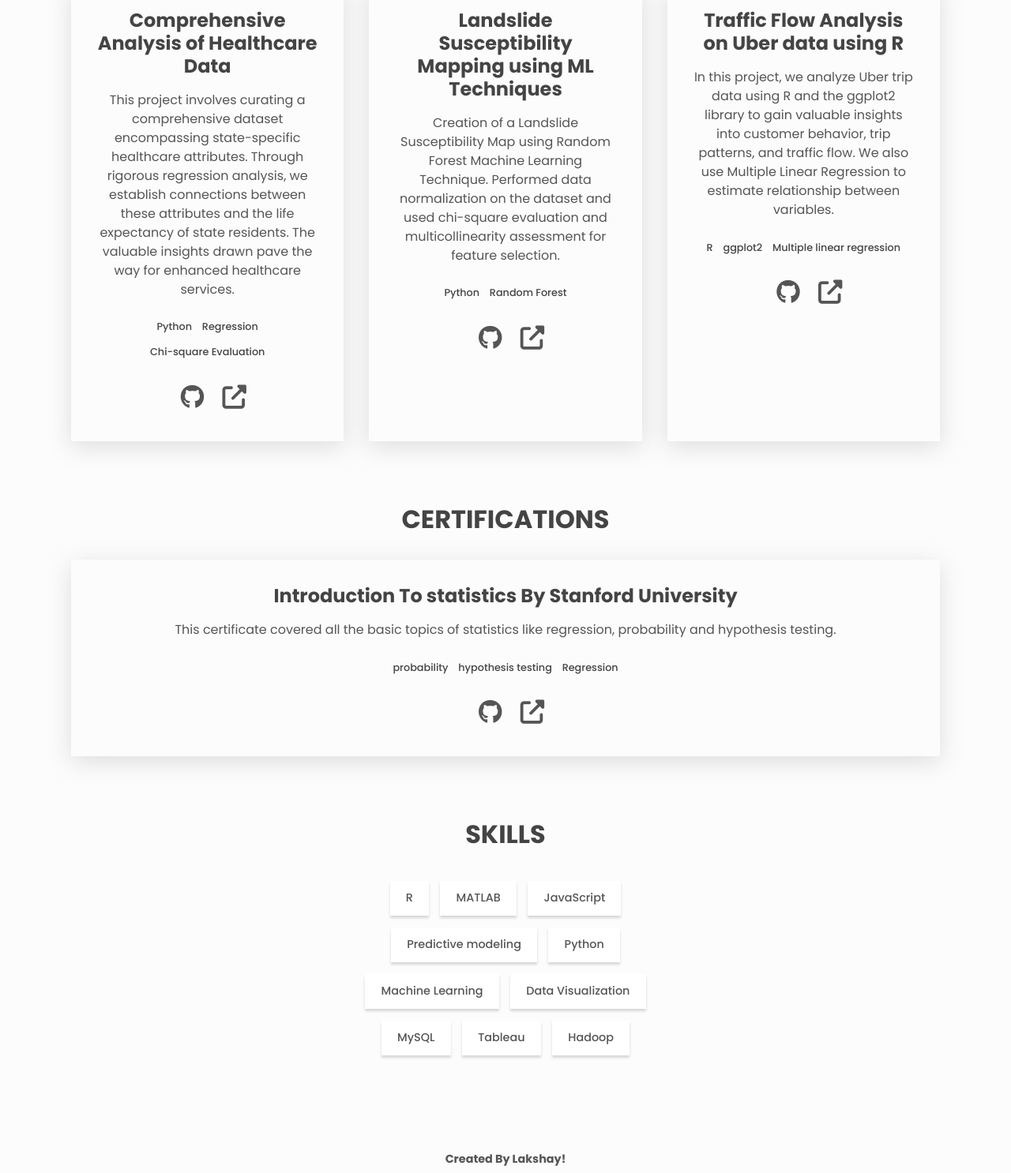
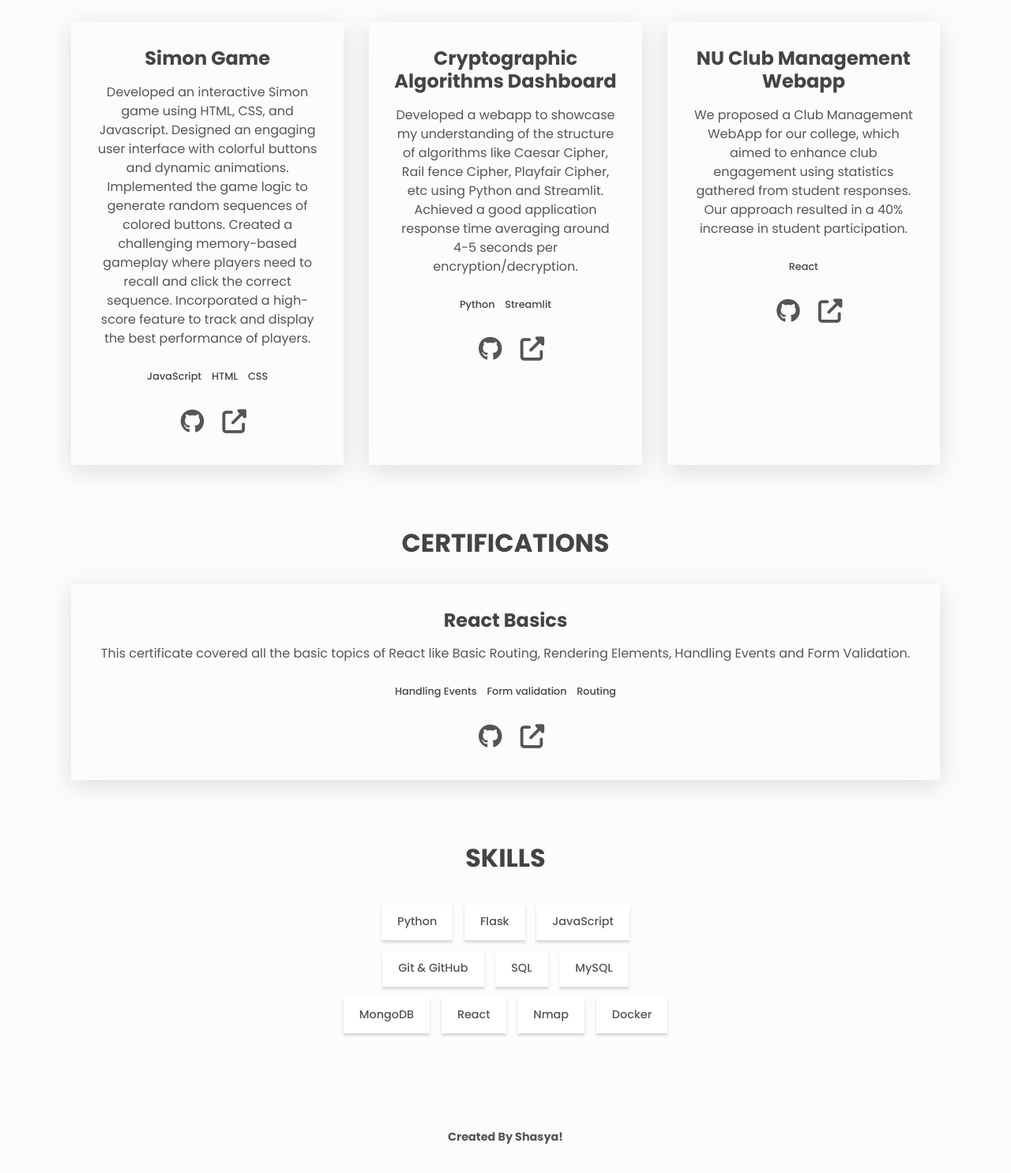
Before and after one commit to bhatnagarshasya/Portfolio, a plain HTML site: page index.html in a window 1280 px wide. Shown: the part 823-2309 px from the top of the page at 79% size. Drawn offline with Linux system fonts and the light colour scheme.

Commit message:
Update index.html

```diff
--- a/index.html
+++ b/index.html
@@ -31,7 +31,7 @@
   <body class="light" id="top">
     <header class="header center">
       <h3>
-        <a href="https://www.linkedin.com/in/lakshay-chhikara-705917289/" class="link"
+        <a href="https://www.linkedin.com/in/shasya-bhatnagar-0ab4b6283/" class="link"
           >{L}. <!--insert your initials here --></a
         >
       </h3> <!--use the linkedIn or any link in above href-->
@@ -69,23 +69,23 @@
     <main>
       <!-- About -->
       <div class="about center">
-        <h1>Hi, I am <span class="about__name">Lakshay.</span></h1>
-        <h2 class="about__role">Aspiring DataScientist</h2>
+        <h1>Hi, I am <span class="about__name">Shasya.</span></h1>
+        <h2 class="about__role">Aspiring CyberSec & DevOps enthusiast</h2>
         <p class="about__desc"> <!-- Edit the About make sure you add your degree!-->
-          B.Tech. CSE student specializing in Data Science, proficient in machine learning and statistics. I command programming languages like Python, R and MATLAB, enabling me to unravel intricate data complexities.
+          B.Tech. CSE student specializing in CyberSecurity, I've honed my expertise in a diverse range of skills. With a focus on cyber security, I've also gained experience in building fully functional web applications. Now, I'm eager to take on new challenges and opportunities to further expand my skills and contribute to dynamic projects and excel in my chosen field.
         </p> <!-- about you -->
         <br>
-        <a href="mailto:ashiksanyo01@gmail.com">Mail: lakshaychhikara9@gmail.com </a><p> Contact: +91 735587186</p>  <!--Change it to your mail id and contact no-->
+        <a href="mailto:ashiksanyo01@gmail.com">Mail: shasya.bhatnagar20@st.niituniversity.in </a><p> Contact: +91 9569994095</p>  <!--Change it to your mail id and contact no-->
       </br>
 
 
         <div class="about__contact center">
-          <a href="https://drive.google.com/file/d/1qdCOqXh-OWZpB15nxTVt00d1LiwGcNr3/view?usp=sharing" target="_blank"  > <!-- drive link for resume-->
+          <a href="https://drive.google.com/file/d/1PDFhuJNjgJtQMlNsyinBa2wr2Xh02bh_/view?usp=sharing" target="_blank"  > <!-- drive link for resume-->
             <span class="btn btn--outline">Resume</span>
           </a>
 
           <a
-            href="https://github.com/Lakshay1312" target="_blank"
+            href="https://github.com/bhatnagarshasya" target="_blank"
             aria-label="github"
             class="link link--icon"
           >
@@ -93,7 +93,7 @@
           </a> <!-- Github profile Link-->
 
           <a
-            href="https://www.linkedin.com/in/lakshay-chhikara-705917289/" target="_blank"
+            href="https://www.linkedin.com/in/shasya-bhatnagar-0ab4b6283/" target="_blank"
             aria-label="linkedin"
             class="link link--icon"
           >
@@ -108,19 +108,19 @@
 
         <div class="projects__grid">
           <div class="project">
-            <h3>Comprehensive Analysis of Healthcare Data</h3> <!--Peoject Title -->
+            <h3>Simon Game</h3> <!--Peoject Title -->
             <p class="project__description">
-              This project involves curating a comprehensive dataset encompassing state-specific healthcare attributes.
-              Through rigorous regression analysis, we establish connections between these attributes and the life expectancy of state residents. The valuable insights drawn pave the way for enhanced healthcare services.
+              Developed an interactive Simon game using HTML, CSS, and Javascript. Designed an engaging user interface with colorful buttons and dynamic animations. Implemented the game logic to generate random sequences of colored buttons.
+              Created a challenging memory-based gameplay where players need to recall and click the correct sequence. Incorporated a high-score feature to track and display the best performance of players.
             </p> <!--Project description-->
             <ul class="project__stack">
-              <li class="project__stack-item">Python</li>
-              <li class="project__stack-item">Regression</li>
-              <li class="project__stack-item">Chi-square Evaluation</li>
+              <li class="project__stack-item">JavaScript</li>
+              <li class="project__stack-item">HTML</li>
+              <li class="project__stack-item">CSS</li>
             </ul>
 
             <a
-              href="https://github.com/Lakshay1312" target="_blank"
+              href="https://github.com/bhatnagarshasya" target="_blank"
               aria-label="source code"
               class="link link--icon"
             >  <!--Project link-->
@@ -137,19 +137,19 @@
           </div>
 
           <div class="project">
-            <h3>Landslide Susceptibility Mapping using ML Techniques</h3>
+            <h3>Cryptographic Algorithms Dashboard</h3>
             <p class="project__description">
-              Creation of a Landslide Susceptibility Map using Random Forest Machine Learning Technique.
-              Performed data normalization on the dataset and used chi-square evaluation and multicollinearity assessment for feature selection.
+              Developed a webapp to showcase my understanding of the structure of algorithms like Caesar Cipher, Rail fence Cipher, Playfair Cipher, etc using Python and Streamlit.
+              Achieved a good application response time averaging around 4-5 seconds per encryption/decryption.
             </p>
             <ul class="project__stack">
               <li class="project__stack-item">Python</li>
-              <li class="project__stack-item">Random Forest</li>
+              <li class="project__stack-item">Streamlit</li>
             </ul>
 
             <a
-              href="https://github.com/Lakshay1312" target="_blank"
-              aria-label="https://github.com/Lakshay1312" target="_blank"
+              href="https://github.com/bhatnagarshasya" target="_blank"
+              aria-label="https://github.com/bhatnagarshasya" target="_blank"
               class="link link--icon"
             >
               <i aria-hidden="true" class="fab fa-github"></i>
@@ -164,15 +164,13 @@
           </div>
 
           <div class="project">
-            <h3>Traffic Flow Analysis on Uber data using R</h3>
+            <h3>NU Club Management Webapp</h3>
             <p class="project__description">
-              In this project, we analyze Uber trip data using R and the ggplot2 library to gain valuable insights into customer behavior, trip patterns, and traffic flow.
-              We also use Multiple Linear Regression to estimate relationship between variables.
+             We proposed a Club Management WebApp for our college, which aimed to enhance club engagement using statistics gathered from student responses.
+              Our approach resulted in a 40% increase in student participation.
             </p>
             <ul class="project__stack">
-              <li class="project__stack-item">R</li>
-              <li class="project__stack-item">ggplot2</li>
-              <li class="project__stack-item">Multiple linear regression</li>
+              <li class="project__stack-item">React</li>
             </ul>
 
             <a
@@ -197,14 +195,14 @@
         <h2 class="section__title">Certifications</h2>
 
       <div class="project">
-        <h3>Introduction To statistics By Stanford University</h3>
+        <h3>React Basics</h3>
         <p class="project__description">
-          This certificate covered all the basic topics of statistics like regression, probability and hypothesis testing.
+          This certificate covered all the basic topics of React like Basic Routing, Rendering Elements, Handling Events and Form Validation.
         </p>
         <ul class="project__stack">
-          <li class="project__stack-item">probability</li>
-          <li class="project__stack-item">hypothesis testing</li>
-          <li class="project__stack-item">Regression</li>
+          <li class="project__stack-item">Handling Events</li>
+          <li class="project__stack-item">Form validation</li>
+          <li class="project__stack-item">Routing</li>
         </ul>
 
         <a
@@ -232,16 +230,16 @@
       <section class="section skills" id="skills">
         <h2 class="section__title">Skills</h2>
         <ul class="skills__list">
-          <li class="skills__list-item btn btn--plain">R</li>                        <!--You can fill in the elective course and you can remove extras-->
-          <li class="skills__list-item btn btn--plain">MATLAB</li>
+          <li class="skills__list-item btn btn--plain">Python</li>                        <!--You can fill in the elective course and you can remove extras-->
+          <li class="skills__list-item btn btn--plain">Flask</li>
           <li class="skills__list-item btn btn--plain">JavaScript</li>
-          <li class="skills__list-item btn btn--plain">Predictive modeling</li>
-          <li class="skills__list-item btn btn--plain">Python</li>
-          <li class="skills__list-item btn btn--plain">Machine Learning</li>
-          <li class="skills__list-item btn btn--plain">Data Visualization</li>
+          <li class="skills__list-item btn btn--plain">Git & GitHub</li>
+          <li class="skills__list-item btn btn--plain">SQL</li>
           <li class="skills__list-item btn btn--plain">MySQL</li>
-          <li class="skills__list-item btn btn--plain">Tableau</li>
-          <li class="skills__list-item btn btn--plain">Hadoop</li>
+          <li class="skills__list-item btn btn--plain">MongoDB</li>
+          <li class="skills__list-item btn btn--plain">React</li>
+          <li class="skills__list-item btn btn--plain">Nmap</li>
+          <li class="skills__list-item btn btn--plain">Docker</li>
         </ul>
       </section>
 
@@ -250,7 +248,7 @@
         href=""
         class="link footer__link"
       >
-        Created By Lakshay! <!-- edit it to your name -->
+        Created By Shasya! <!-- edit it to your name -->
       </a>
     </footer>
 
```
